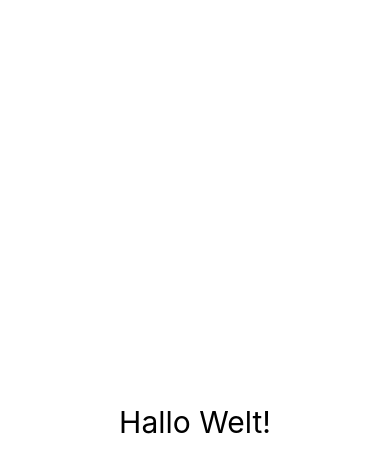
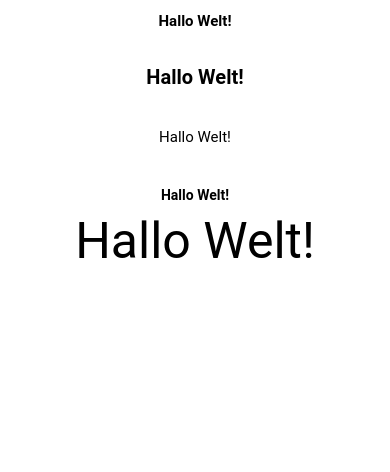
Before and after one commit to EmirMervanKanun/Savvy, a React Native app: screen / in a window 390 px wide. Shown: the top 472 px of the page. Built offline with nearby package versions, Linux system fonts and the light colour scheme.

Commit message:
Added: Different Text Components ToDo: Import custom Font

```diff
--- a/App.js
+++ b/App.js
@@ -1,10 +1,28 @@
 import { StatusBar } from 'expo-status-bar';
 import { StyleSheet, Text, View} from 'react-native';
+import Header from './Components/TextComponents/Header.js';
+import OurFont from './Components/TextComponents/OurFont.js';
+import RadioDefaultText from './Components/TextComponents/RadioDefaultText.js';
+import NavText from './Components/TextComponents/NavText.js';
+import DateText from './Components/TextComponents/DateText.js';
+import ButtonText from './Components/TextComponents/ButtonText.js';
+import TitelAmountText from './Components/TextComponents/TitelAmountText.js';
+import PlaceholderText from './Components/TextComponents/PlaceholderText.js';
+import SavingsAmountText from './Components/TextComponents/SavingsAmountText.js';
 
 export default function App() {
   return (
     <View style={styles.container}>
-      <Text style={styles.text}>Hallo Welt!</Text>
+      <Text>Hallo Welt!</Text>
+      <RadioDefaultText>Hallo Welt!</RadioDefaultText>
+      <NavText>Hallo Welt!</NavText>
+      <DateText>Hallo Welt!</DateText>
+      <ButtonText>Hallo Welt!</ButtonText>
+      <TitelAmountText>Hallo Welt!</TitelAmountText>
+      <Header>Hallo Welt!</Header>
+      <PlaceholderText>Hallo Welt!</PlaceholderText>
+      <SavingsAmountText>Hallo Welt!</SavingsAmountText>
+      <OurFont>Hallo Welt!</OurFont>
       <StatusBar style="auto" />
     </View>
   );
@@ -12,15 +30,9 @@ export default function App() {
 
 const styles = StyleSheet.create({
   container: {
-    flex: 1,
-    backgroundColor: '#fff',
+    flex: 0,
     alignItems: 'center',
+    backgroundColor: '#f0f0f0',
     justifyContent: 'center',
-    padding: 30,
-  },
-  text: {
-    fontSize: 30,
-    textAlign: 'center',
-    margin: 10,
   },
 });
--- /dev/null
+++ b/Components/TextComponents/ButtonText.js
@@ -0,0 +1,20 @@
+import { StyleSheet, Text, View} from 'react-native';
+import OurFont from './OurFont';
+
+
+const ButtonText=({children}) => {
+  return (
+      <OurFont>
+        <Text style={styles.button}>{children}</Text>
+      </OurFont>
+  );
+}
+
+const styles = StyleSheet.create({
+  button: {
+    fontSize: 15,
+    fontWeight: 'bold',
+  },
+});
+
+export default ButtonText;
--- /dev/null
+++ b/Components/TextComponents/DateText.js
@@ -0,0 +1,19 @@
+import { StyleSheet, Text, View} from 'react-native';
+import OurFont from './OurFont';
+
+
+const DateText=({children}) => {
+  return (
+      <OurFont>
+        <Text style={styles.date}>{children}</Text>
+      </OurFont>
+  );
+}
+
+const styles = StyleSheet.create({
+  date: {
+    fontSize: 12,
+  },
+});
+
+export default DateText;
--- /dev/null
+++ b/Components/TextComponents/Header.js
@@ -0,0 +1,21 @@
+import { StyleSheet, Text, View} from 'react-native';
+import OurFont from './OurFont';
+
+
+const Header=({children}) => {
+  return (
+      <OurFont>
+        <Text style={styles.header}>{children}</Text>
+      </OurFont>
+  );
+}
+
+const styles = StyleSheet.create({
+  header: {
+    fontSize: 20,
+    fontWeight: 'bold',
+    lineHeight: 24,
+  },
+});
+
+export default Header;
--- /dev/null
+++ b/Components/TextComponents/NavText.js
@@ -0,0 +1,20 @@
+import { StyleSheet, Text, View} from 'react-native';
+import OurFont from './OurFont';
+
+
+const NavText=({children}) => {
+  return (
+      <OurFont>
+        <Text style={styles.nav}>{children}</Text>
+      </OurFont>
+  );
+}
+
+const styles = StyleSheet.create({
+  nav: {
+    fontSize: 11,
+    fontWeight: 'bold',
+  },
+});
+
+export default NavText;
--- /dev/null
+++ b/Components/TextComponents/OurFont.js
@@ -0,0 +1,16 @@
+import { StyleSheet, Text, View} from 'react-native';
+
+const OurFont= ({children}) => {
+  return (
+      <Text style={styles.text}>{children}</Text>
+  );
+}
+
+const styles = StyleSheet.create({
+  text: {
+    fontFamily: 'Roboto',
+    fontSize: 50,
+  },
+});
+
+export default OurFont;
--- /dev/null
+++ b/Components/TextComponents/PlaceholderText.js
@@ -0,0 +1,19 @@
+import { StyleSheet, Text, View} from 'react-native';
+import OurFont from './OurFont';
+
+
+const PlaceholderText=({children}) => {
+  return (
+      <OurFont>
+        <Text style={styles.placeholder}>{children}</Text>
+      </OurFont>
+  );
+}
+
+const styles = StyleSheet.create({
+  placeholder: {
+    fontSize: 15,
+  },
+});
+
+export default PlaceholderText;
--- /dev/null
+++ b/Components/TextComponents/RadioDefaultText.js
@@ -0,0 +1,19 @@
+import { StyleSheet, Text, View} from 'react-native';
+import OurFont from './OurFont';
+
+
+const RadioDefaultText=({children}) => {
+  return (
+      <OurFont>
+        <Text style={styles.radio}>{children}</Text>
+      </OurFont>
+  );
+}
+
+const styles = StyleSheet.create({
+  radio: {
+    fontSize: 11,
+  },
+});
+
+export default RadioDefaultText;
--- /dev/null
+++ b/Components/TextComponents/SavingsAmountText.js
@@ -0,0 +1,20 @@
+import { StyleSheet, Text, View} from 'react-native';
+import OurFont from './OurFont';
+
+
+const SavingsAmountText=({children}) => {
+  return (
+      <OurFont>
+        <Text style={styles.savam}>{children}</Text>
+      </OurFont>
+  );
+}
+
+const styles = StyleSheet.create({
+  savam: {
+    fontSize: 14,
+    fontWeight: 'bold',
+  },
+});
+
+export default SavingsAmountText;
--- /dev/null
+++ b/Components/TextComponents/TitelAmountText.js
@@ -0,0 +1,20 @@
+import { StyleSheet, Text, View} from 'react-native';
+import OurFont from './OurFont';
+
+
+const TitelAmountText=({children}) => {
+  return (
+      <OurFont>
+        <Text style={styles.titelAmount}>{children}</Text>
+      </OurFont>
+  );
+}
+
+const styles = StyleSheet.create({
+  titelAmount: {
+    fontSize: 15,
+    fontWeight: 'bold',
+  },
+});
+
+export default TitelAmountText;
--- a/package.json
+++ b/package.json
@@ -9,13 +9,13 @@
     "web": "expo start --web"
   },
   "dependencies": {
+    "@expo/metro-runtime": "~3.1.3",
     "expo": "~50.0.14",
     "expo-status-bar": "~1.11.1",
     "react": "18.2.0",
+    "react-dom": "18.2.0",
     "react-native": "0.73.6",
-    "react-native-web": "~0.19.6",
-    "react-dom": "18.2.0",
-    "@expo/metro-runtime": "~3.1.3"
+    "react-native-web": "~0.19.6"
   },
   "devDependencies": {
     "@babel/core": "^7.20.0"
```
Also changed, not shown: Components/OurFont.js (deleted, +0 -9 lines), 1 other file (tests, documents, lock files or other folders).
